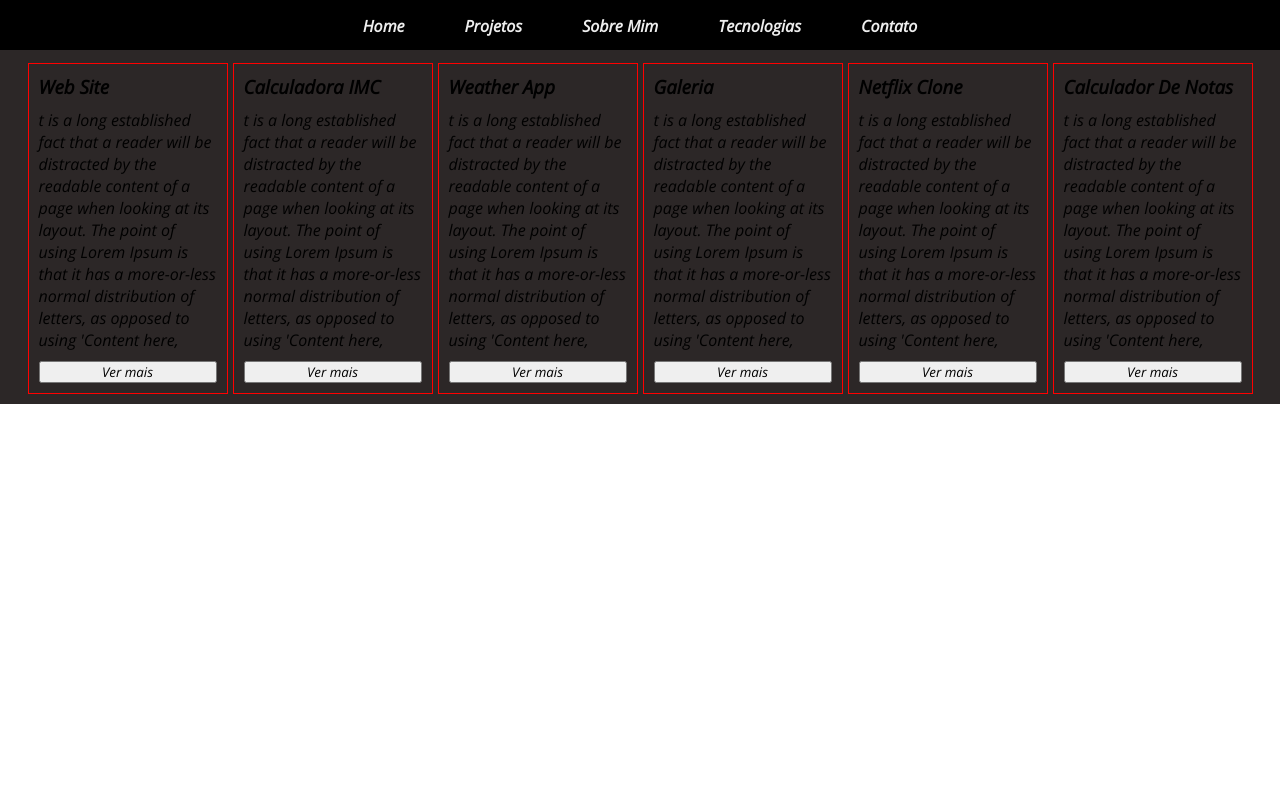
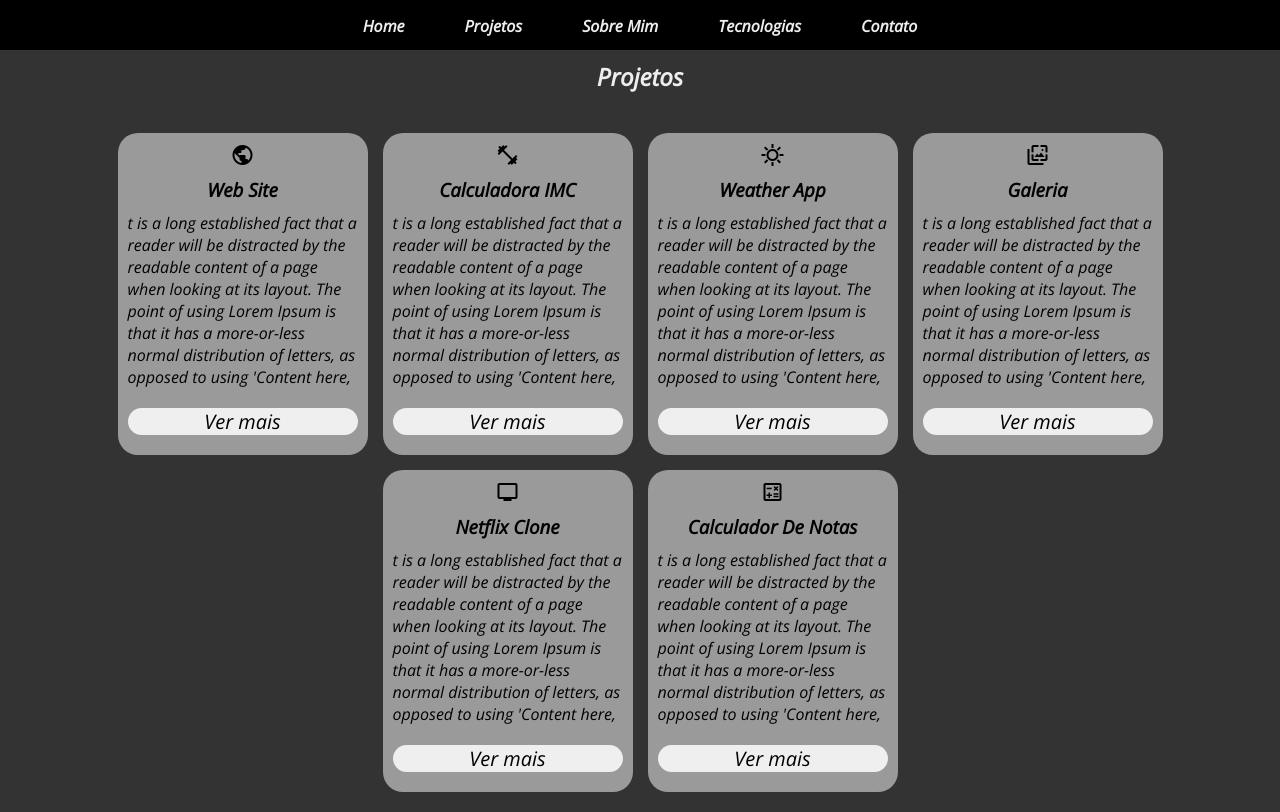
Before and after one commit to 38061027/portfolio, an Angular app: page /projetos in a window 1280 px wide. Built offline with nearby package versions, Linux system fonts and the light colour scheme.

Commit message:
Estilizando e adicionando elementos nas coluna

```diff
--- a/src/app/components/projetos/projetos.component.css
+++ b/src/app/components/projetos/projetos.component.css
@@ -10,22 +10,82 @@
 
 }
 
+
+.section-2 .container-box-2{
+    width: 100%;
+    margin: 10px;
+    display: flex;
+    flex-direction: column;
+    justify-content: center;
+    align-items: center;
+}
+
+
+.section-2 .title{
+
+width: 50%;
+    display: flex;
+    margin-top: 40px;
+    justify-content: center;
+    align-items: center;
+}
+
+.section-2 .title h1{
+    margin: 10px;
+    color: #eee;
+}
+
+
+
 .section-2 .container-box{
     display: flex;
     flex-direction: row;
     flex-wrap: wrap;
     margin-top: 20px;
     padding: 10px;
-    gap: 5px;
+    gap: 15px;
+justify-content: center;
+
 
 }
 
 
 .section-2 .container-box .box-1{
-    width: 200px;
-    border: 1px solid red;
+    width: 250px;
+    background: #9a9a9a;
     padding: 10px;
     display: flex;
     flex-direction: column;
     gap: 10px;
+    border-radius: 20px;
+    justify-content: center;
+    align-items: center;
 }
+
+.section-2 .container-box .box-1:hover{
+    box-shadow: 10px 5px 5px #eee;
+    transition: 0.5s;
+}
+
+.section-2 .container-box .box-1 button{
+   font-size: 20px;
+    width: 100%;
+    border-radius: 20px;
+    border: transparent;
+    display: flex;
+    margin: 10px;
+}
+
+.section-2 .container-box .box-1 button a:hover{
+    background: #333;
+    color: #eee;
+    transition: 1s;
+
+}
+
+.section-2 .container-box .box-1 button a{
+    border-radius: 20px;
+   width: 100%;
+   color: #000000;
+
+}
--- a/src/app/components/projetos/projetos.component.html
+++ b/src/app/components/projetos/projetos.component.html
@@ -15,7 +15,7 @@
 
 
     <section class="section-2">
-
+<div class="container-box-2">
 
             <div class="title">
                 <h1>Projetos</h1>
@@ -23,39 +23,59 @@
 
            <div class="container-box">
             <div class="box-1">
+                <span class="material-symbols-outlined">
+                    public
+                    </span>
                 <h3>Web Site</h3>
                 <p>t is a long established fact that a reader will be distracted by the readable content of a page when looking at its layout. The point of using Lorem Ipsum is that it has a more-or-less normal distribution of letters, as opposed to using 'Content here,</p>
-            <button>Ver mais</button>
+                <button><a href="https://38061027.github.io/Web-site/">Ver mais</a></button>
             </div>
             <div class="box-1">
+
+                    <span class="material-symbols-outlined">
+                        fitness_center
+                        </span>
                 <h3>Calculadora IMC</h3>
                 <p>t is a long established fact that a reader will be distracted by the readable content of a page when looking at its layout. The point of using Lorem Ipsum is that it has a more-or-less normal distribution of letters, as opposed to using 'Content here,</p>
-            <button>Ver mais</button>
+                <button><a href="https://38061027.github.io/calcular-imc/">Ver mais</a></button>
 
             </div>
             <div class="box-1">
+                <span class="material-symbols-outlined">
+                    sunny
+                </span>
                 <h3>Weather App</h3>
                 <p>t is a long established fact that a reader will be distracted by the readable content of a page when looking at its layout. The point of using Lorem Ipsum is that it has a more-or-less normal distribution of letters, as opposed to using 'Content here,</p>
-            <button>Ver mais</button>
+                <button><a href="https://38061027.github.io/Weather-App/">Ver mais</a></button>
             </div>
             <div class="box-1">
+                <span class="material-symbols-outlined">
+                    wallpaper_slideshow
+                    </span>
                 <h3>Galeria</h3>
                 <p>t is a long established fact that a reader will be distracted by the readable content of a page when looking at its layout. The point of using Lorem Ipsum is that it has a more-or-less normal distribution of letters, as opposed to using 'Content here,</p>
-            <button>Ver mais</button>
+                <button><a href="https://38061027.github.io/Galeria/">Ver mais</a></button>
             </div>
             <div class="box-1">
+                <span class="material-symbols-outlined">
+                    tv
+                    </span>
                 <h3>Netflix Clone</h3>
                 <p>t is a long established fact that a reader will be distracted by the readable content of a page when looking at its layout. The point of using Lorem Ipsum is that it has a more-or-less normal distribution of letters, as opposed to using 'Content here,</p>
-            <button>Ver mais</button>
+                <button><a href="https://38061027.github.io/netflix-clone/">Ver mais</a></button>
             </div>
             <div class="box-1">
+                <span class="material-symbols-outlined">
+                    calculate
+                    </span>
                 <h3>Calculador De Notas</h3>
                 <p>t is a long established fact that a reader will be distracted by the readable content of a page when looking at its layout. The point of using Lorem Ipsum is that it has a more-or-less normal distribution of letters, as opposed to using 'Content here,</p>
-            <button>Ver mais</button>
+                <button><a href="https://38061027.github.io/calcular-notas/">Ver mais</a></button>
             </div>
            </div>
 
 
+</div>
     </section>
 
 
--- a/src/app/components/projetos/projetos.component.ts
+++ b/src/app/components/projetos/projetos.component.ts
@@ -7,4 +7,7 @@
 })
 export class ProjetosComponent {
 
+
+
+
 }
--- a/src/index.html
+++ b/src/index.html
@@ -9,6 +9,7 @@
   <link rel="preconnect" href="https://fonts.googleapis.com">
 <link rel="preconnect" href="https://fonts.gstatic.com" crossorigin>
 <link href="https://fonts.googleapis.com/css2?family=Open+Sans:ital@1&family=Roboto:wght@300&display=swap" rel="stylesheet">
+<link rel="stylesheet" href="https://fonts.googleapis.com/css2?family=Material+Symbols+Outlined:opsz,wght,FILL,GRAD@20..48,100..700,0..1,-50..200" />
 </head>
 <body>
   <app-root></app-root>
--- a/src/styles.css
+++ b/src/styles.css
@@ -5,10 +5,16 @@
     box-sizing: border-box;
 }
 
+a{
+    text-decoration: none;
+}
+
+body{
+    background-color:#333;
+}
+
 main{
     display: flex;
-    background-color: #2c2727;
-
     width: 100%;
 }
 
```
Lines whose indentation alone changed are shown as unchanged.
